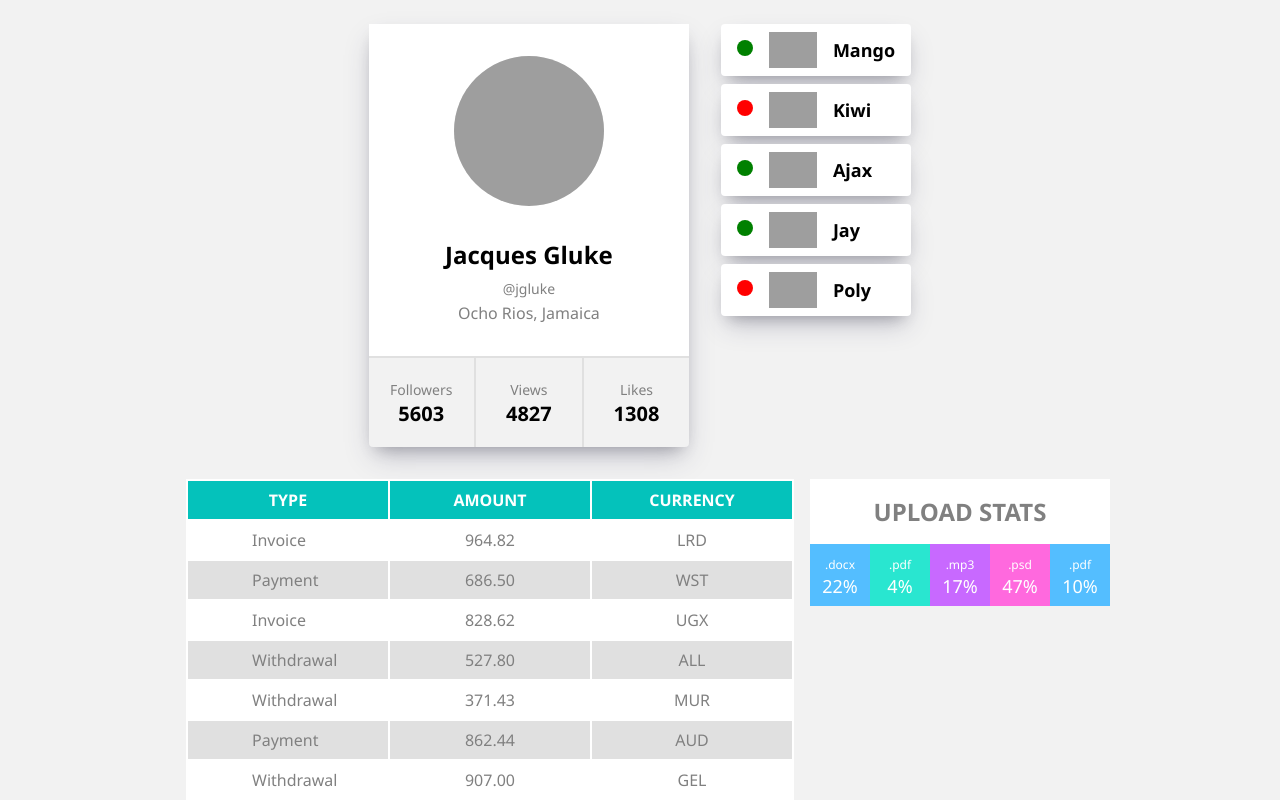
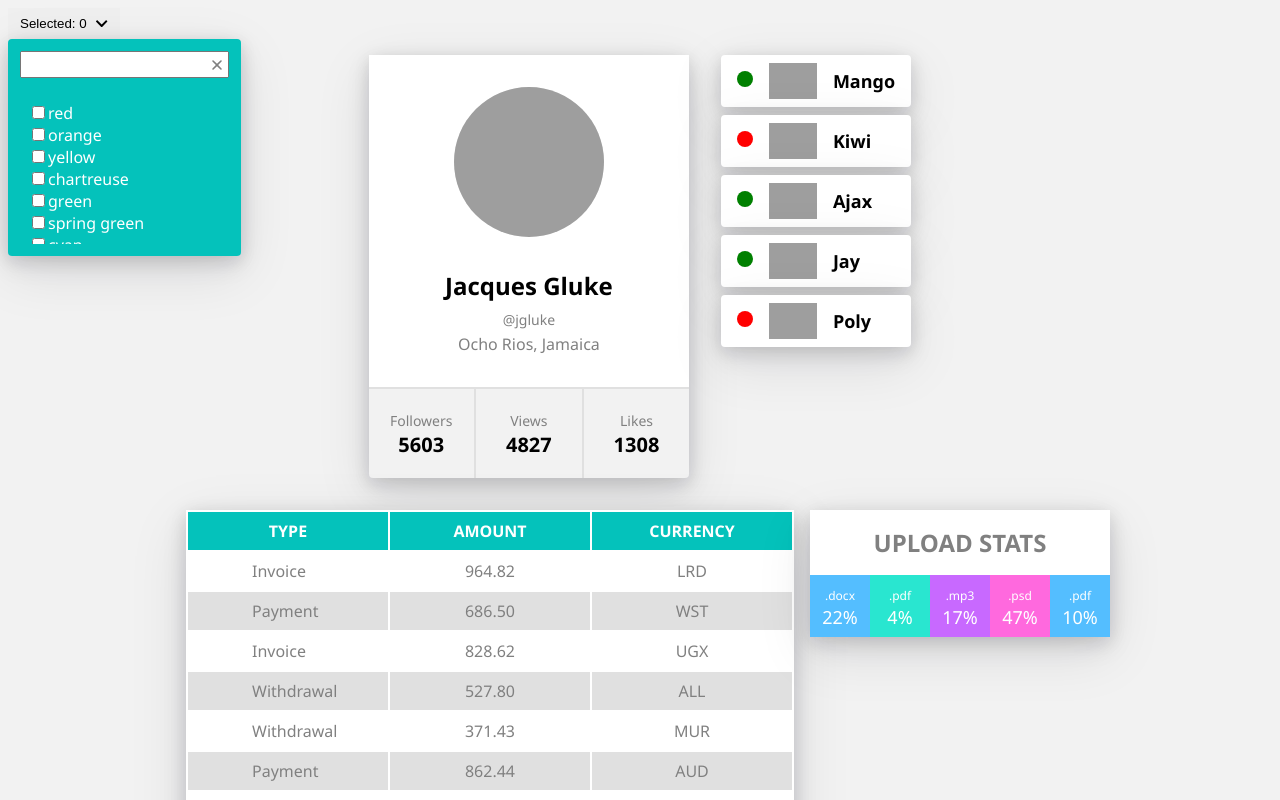
Before and after one commit to Sunwart/goit-react-hw-01-components, a React (Create React App) app: page / in a window 1280 px wide. Shown: the top 800 px of the page. Built offline with nearby package versions, Linux system fonts and the light colour scheme; grey boxes are pictures that could not be loaded.

Commit message:
filter and theme practice

```diff
--- a/src/App.js
+++ b/src/App.js
@@ -12,9 +12,32 @@ import transactions from './components/data/transactions.json';
 
 import { Container } from './App.styled';
 
+import { Filter } from './components/Filter/Filter';
+
+import { ThemeProvider } from 'styled-components';
+import { theme } from './components/data/theme';
+
 export default function App() {
   return (
-    <>
+    <ThemeProvider theme={theme}>
+      <Filter
+        isOpen
+        searchable
+        options={[
+          { value: 'ff0000', label: 'red' },
+          { value: 'ff8000', label: 'orange' },
+          { value: 'ffff00', label: 'yellow' },
+          { value: '80ff00', label: 'chartreuse' },
+          { value: '00ff00', label: 'green' },
+          { value: '00ff80', label: 'spring green' },
+          { value: '00ffff', label: 'cyan' },
+          { value: '0080ff', label: 'dodger blue' },
+          { value: '0000ff', label: 'blue' },
+          { value: '8000ff', label: 'purple' },
+          { value: 'ff00ff', label: 'violet' },
+          { value: 'ff0080', label: 'magenta' },
+        ]}
+      />
       <Container>
         <Profile
           username={user.username}
@@ -29,6 +52,6 @@ export default function App() {
         <TransactionHistory items={transactions} />
         <Statistics title="Upload stats" stats={data} />
       </Container>
-    </>
+    </ThemeProvider>
   );
 }
--- /dev/null
+++ b/src/components/Filter/Filter.js
@@ -0,0 +1,53 @@
+import {
+  TriggerButton,
+  FilterContainer,
+  PopoverContainer,
+  Options,
+  OptionItem,
+  SearchBox,
+  SearchInput,
+} from './Filter.styled';
+
+import PropTypes from 'prop-types';
+
+import { FaChevronDown } from 'react-icons/fa';
+
+import { HiX } from 'react-icons/hi';
+import { useState } from 'react';
+
+export const Filter = ({ isOpen = false, searchable = false, options }) => {
+  const [isProperOpen, setIsProperOpen] = useState(isOpen);
+  return (
+    <FilterContainer>
+      <TriggerButton type="button" onClick={() => setIsProperOpen(state => !state)}>
+        Selected: 0<FaChevronDown />
+      </TriggerButton>
+      {isProperOpen && (
+        <PopoverContainer>
+          {searchable && (
+            <SearchBox>
+              <SearchInput type="text" name="searchbox" />
+              <HiX />
+            </SearchBox>
+          )}
+          <Options>
+            {options.map(({ value, label }) => (
+              <OptionItem key={value}>
+                <input type="checkbox" name="option" value={value} />
+                {label}
+              </OptionItem>
+            ))}
+          </Options>
+        </PopoverContainer>
+      )}
+    </FilterContainer>
+  );
+};
+
+Filter.propTypes = {
+  isOpen: PropTypes.bool,
+  searchable: PropTypes.bool,
+  options: PropTypes.arrayOf(
+    PropTypes.exact({ value: PropTypes.string.isRequired, label: PropTypes.string.isRequired }),
+  ).isRequired,
+};
--- /dev/null
+++ b/src/components/Filter/Filter.styled.js
@@ -0,0 +1,67 @@
+import styled from 'styled-components';
+
+export const TriggerButton = styled.button`
+  padding: 0;
+  margin: 0;
+  border: none;
+  cursor: pointer;
+  display: inline-flex;
+  align-items: center;
+  padding: 8px 12px;
+
+  > svg {
+    display: block;
+    margin-left: 8px;
+  }
+`;
+
+export const FilterContainer = styled.div`
+  position: relative;
+  text-align: left;
+`;
+
+export const PopoverContainer = styled.div`
+  position: absolute;
+  padding: 12px;
+  background-color: ${({ theme }) => {
+    return theme.colors.bg;
+  }};
+  border-radius: 4px;
+  color: ${({ theme }) => {
+    return theme.colors.main;
+  }};
+  box-shadow: ${({ theme }) => {
+    return theme.boxShadow.shadow;
+  }};
+`;
+
+export const Options = styled.div`
+  padding: 8px;
+  display: flex;
+  flex-direction: column;
+  text-align: left;
+  max-height: 150px;
+  overflow-y: auto;
+`;
+
+export const OptionItem = styled.label`
+  cursor: pointer;
+`;
+
+export const SearchBox = styled.div`
+  position: relative;
+  margin-bottom: 16px;
+
+  > svg {
+    position: absolute;
+    fill: gray;
+    top: 50%;
+    right: 4px;
+    transform: translateY(-50%);
+  }
+`;
+
+export const SearchInput = styled.input`
+  padding: 4px 20px 4px 8px;
+  width: 100%;
+`;
--- a/src/components/FriendList/FriendListItem.styled.js
+++ b/src/components/FriendList/FriendListItem.styled.js
@@ -4,7 +4,9 @@ export const Friend = styled.li`
   background-color: white;
   display: flex;
   margin-bottom: 8px;
-  box-shadow: rgba(50, 50, 93, 0.25) 0px 13px 27px -5px, rgba(0, 0, 0, 0.3) 0px 8px 16px -8px;
+  box-shadow: ${({ theme }) => {
+    return theme.boxShadow.shadow;
+  }};
   align-items: center;
   border-radius: 4px;
   padding: 8px 16px;
--- a/src/components/Profile/Profile.styled.js
+++ b/src/components/Profile/Profile.styled.js
@@ -5,7 +5,9 @@ export const ProfileContainer = styled.div`
   width: 320px;
   border-radius: 4px;
   background-color: #f2f2f2;
-  box-shadow: rgba(50, 50, 93, 0.25) 0px 13px 27px -5px, rgba(0, 0, 0, 0.3) 0px 8px 16px -8px;
+  box-shadow: ${({ theme }) => {
+    return theme.boxShadow.shadow;
+  }};
 `;
 
 export const MainProfileInfo = styled.div`
--- a/src/components/Statistics/Statistics.styled.js
+++ b/src/components/Statistics/Statistics.styled.js
@@ -5,6 +5,9 @@ export const StatsContainer = styled.section`
   background-color: white;
   display: inline-flex;
   flex-direction: column;
+  box-shadow: ${({ theme }) => {
+    return theme.boxShadow.shadow;
+  }};
 `;
 
 export const StatsTitle = styled.h2`
--- a/src/components/TransactionHistory/TransactionHistory.styled.js
+++ b/src/components/TransactionHistory/TransactionHistory.styled.js
@@ -4,10 +4,17 @@ export const Table = styled.table`
   margin: 16px;
   background-color: white;
   color: gray;
+  box-shadow: ${({ theme }) => {
+    return theme.boxShadow.shadow;
+  }};
 
   thead {
-    background-color: #04c2bb;
-    color: white;
+    background-color: ${({ theme }) => {
+      return theme.colors.bg;
+    }};
+    color: ${({ theme }) => {
+      return theme.colors.main;
+    }};
     text-transform: uppercase;
   }
 
--- /dev/null
+++ b/src/components/data/theme.js
@@ -0,0 +1,7 @@
+export const theme = {
+  colors: { bg: '#04c2bb', main: 'white' },
+  boxShadow: {
+    shadow:
+      'rgba(17, 17, 26, 0.1) 0px 4px 16px, rgba(17, 17, 26, 0.1) 0px 8px 24px, rgba(17, 17, 26, 0.1) 0px 16px 56px',
+  },
+};
```
